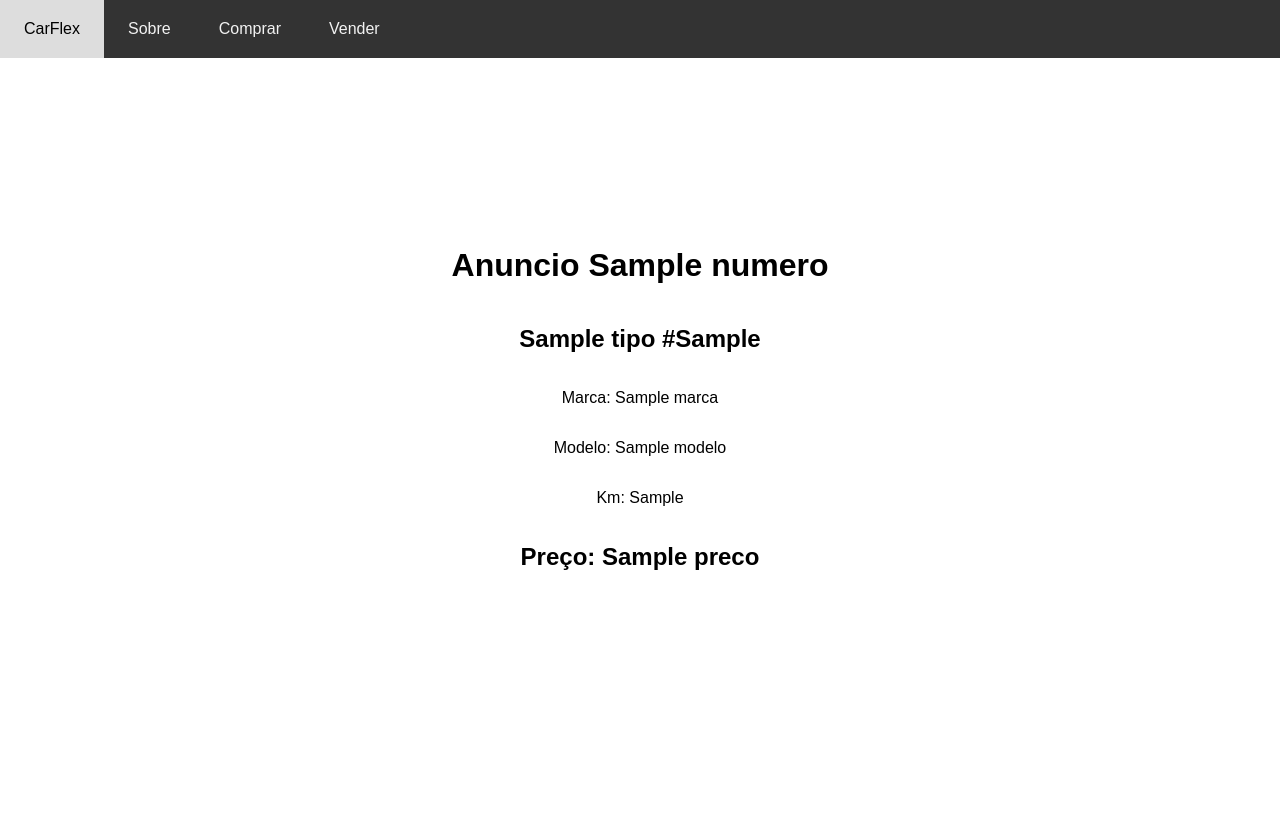
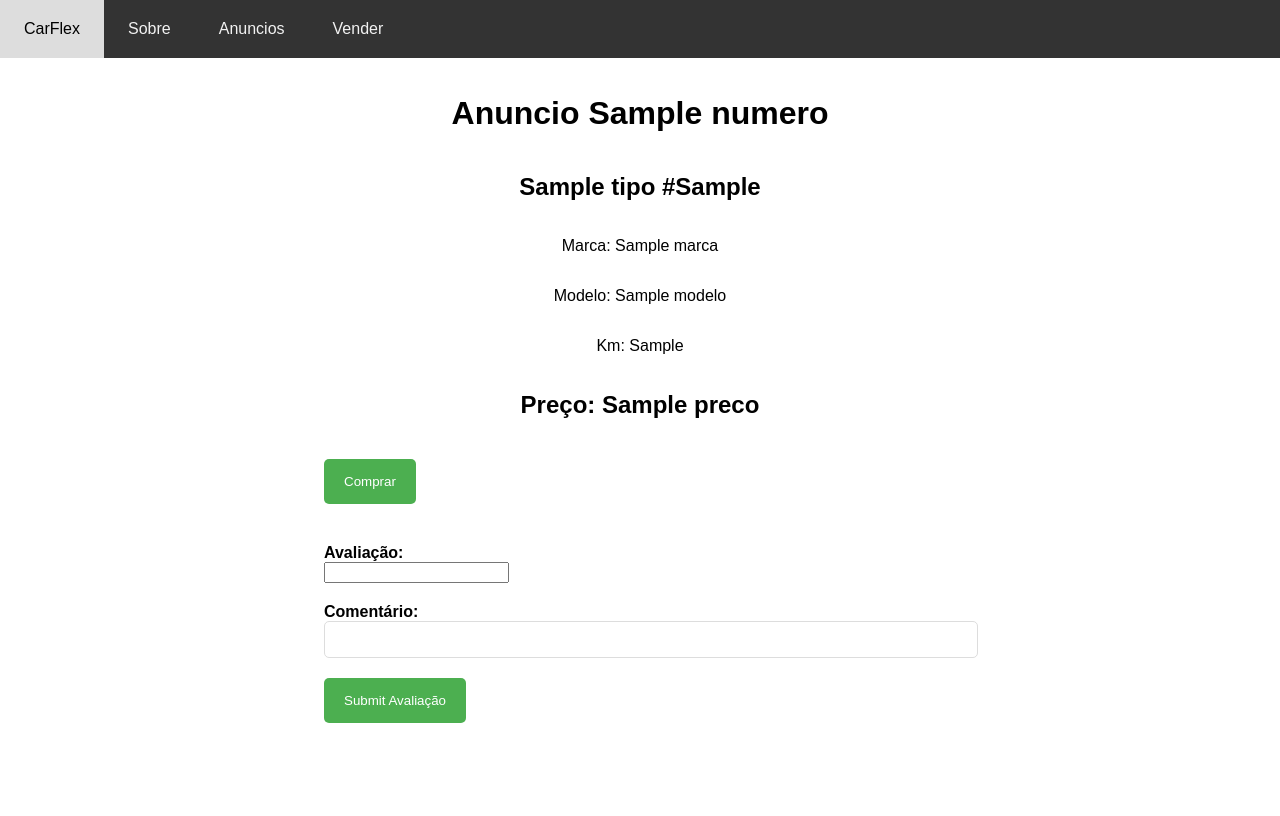
Before and after one commit to nuca19/carFlex, a Flask app: template app/templates/anuncio.html in a window 1280 px wide. Run offline with Flask 3, Linux system fonts and the light colour scheme; the template is opened without the code that fills it: most values are stand-ins (such as "Sample title", 1, 10 or a date in 2020).

Commit message:
comprar (avaliacoes n funciona ainda)

```diff
--- a/app/app.py
+++ b/app/app.py
@@ -102,10 +102,10 @@ def index():
         return render_template('login.html')
 
 
-@ app.route('/comprar')
-def comprar():
+@ app.route('/anuncios')
+def anuncios():
     if session['auth']:
-        return render_template('comprar.html')
+        return render_template('anuncios.html')
     else:
         return redirect('/')
 
@@ -192,7 +192,7 @@ def submitVenda():
     id_vendedor = session['userID']
 
     Anuncios.createAnuncioAutomovel(automovel, veiculo, preco, id_vendedor)
-    return redirect('/comprar')
+    return redirect('/anuncios')
 
 
 @ app.route('/submitAnuncioMotociclo', methods=['POST'])
@@ -211,17 +211,31 @@ def submitVendaMotociclo():
     id_vendedor = session['userID']
 
     Anuncios.createAnuncioMotociclo(motociclo, veiculo, preco, id_vendedor)
-    return redirect('/comprar')
+    return redirect('/anuncios')
 
 
-@ app.route('/comprar/<codigo>', methods=['GET'])
+@ app.route('/anuncios/<codigo>', methods=['GET'])
 def get_anuncio(codigo):
     anuncio = Anuncios.get_anuncio(codigo)
     print(anuncio)
     if anuncio is None:
-        return redirect('/comprar')
+        return redirect('/anuncios')
     return render_template('anuncio.html', anuncio=anuncio._asdict())
 
+@app.route('/comprarAnuncio/<numero>', methods=['POST'])
+def comprarAnuncio(numero):
+    id_comprador = session['userID']
+    print(numero)
+    numero = int(numero)
+    Anuncios.comprarAnuncio(numero, id_comprador)
+    return redirect('/anuncios')
+
+@app.route('/submitAvaliacao/<numero>', methods=['POST'])
+def submitAvaliacao(numero):
+    avaliacao = request.form['avaliacao']
+    comentario = request.form['comentario']
+    Anuncios.submitAvaliacao(numero, avaliacao, comentario)
+    return redirect('/anuncios')
 
 def create_connection_local(db_name):
     DRIVER_NAME = 'SQL Server Native Client 11.0'
--- a/app/templates/anuncio.html
+++ b/app/templates/anuncio.html
@@ -8,7 +8,7 @@
     <div id="navbar">
         <a href="/">CarFlex</a>
         <a href="/sobre">Sobre</a>
-        <a href="/comprar">Comprar</a>
+        <a href="/anuncios">Anuncios</a>
         <a href="/vender">Vender</a>
     </div>
 
@@ -19,6 +19,16 @@
         <p>Modelo: {{ anuncio.modelo }}</p>
         <p>Km: {{anuncio.km}} </p>
         <h2>Preço: {{anuncio.preco}}</h2>
+        <form action="/comprarAnuncio/{{anuncio.numero}}" method="post">
+            <button type="submit">Comprar</button>
+        </form>
+        <form id="avaliacaoForm" action="/submitAvaliacao/{numero}" method="post">
+            <label for="avaliacao">Avaliação:</label>
+            <input type="number" id="avaliacao" name="avaliacao" required>
+            <label for="comentario">Comentário:</label>
+            <input type="text" id="comentario" name="comentario" required>
+            <button type="submit">Submit Avaliação</button>
+        </form>
     </div>
 </body>
 </html>
--- a/app/templates/comprar.html
+++ b/app/templates/anuncios.html
@@ -8,7 +8,7 @@
           let cards = '<div style="display: flex; flex-wrap: wrap;">';
           data.forEach(item => {
           cards += `
-            <a href="/comprar/${item.codigo_veiculo}" style="text-decoration: none; color: inherit;">
+            <a href="/anuncios/${item.codigo_veiculo}" style="text-decoration: none; color: inherit;">
                 <div style="border: 1px solid #ccc; margin: 10px; padding: 10px; min-width: 300px;">
                 <h2>${item.marca} ${item.modelo}</h2>
                 <p>KM: ${item.km}</p>
@@ -34,7 +34,7 @@
 <div id="navbar">
     <a href="/">CarFlex</a>
     <a href="/sobre">Sobre</a>
-    <a href="/comprar">Comprar</a>
+    <a href="/anuncios">Anuncios</a>
     <a href="/vender">Vender</a>
   </div>
 <div class="content">
--- a/app/templates/index.html
+++ b/app/templates/index.html
@@ -22,7 +22,7 @@
 <div id="navbar">
     <a href="/">CarFlex</a>
     <a href="/sobre">Sobre</a>
-    <a href="/comprar">Comprar</a>
+    <a href="/anuncios">Anuncios</a>
     <a href="/vender">Vender</a>
     <a href="/logout">Logout</a>
   </div>
--- a/app/templates/login.html
+++ b/app/templates/login.html
@@ -5,7 +5,7 @@
 <div id="navbar">
     <a href="/">CarFlex</a>
     <a href="/sobre">Sobre</a>
-    <a href="/comprar">Comprar</a>
+    <a href="/anuncios">Anuncios</a>
     <a href="/vender">Vender</a>
     <a href="/register">Register</a>
 </div>
--- a/app/templates/register.html
+++ b/app/templates/register.html
@@ -8,7 +8,7 @@
     <div id="navbar">
         <a href="/">CarFlex</a>
         <a href="/sobre">Sobre</a>
-        <a href="/comprar">Comprar</a>
+        <a href="/anuncios">Anuncios</a>
         <a href="/vender">Vender</a>
     </div>
     <div class="container">
--- a/app/templates/sobre.html
+++ b/app/templates/sobre.html
@@ -5,7 +5,7 @@
 <div id="navbar">
     <a href="/">CarFlex</a>
     <a href="/sobre">Sobre</a>
-    <a href="/comprar">Comprar</a>
+    <a href="/anuncios">Anuncios</a>
     <a href="/vender">Vender</a>
   </div>
 <div class="content">
--- a/app/templates/vender.html
+++ b/app/templates/vender.html
@@ -21,7 +21,7 @@ function switchForms() {
 <div id="navbar">
     <a href="/">CarFlex</a>
     <a href="/sobre">Sobre</a>
-    <a href="/comprar">Comprar</a>
+    <a href="/anuncios">Anuncios</a>
     <a href="/vender">Vender</a>
   </div>
 
--- a/other/procedures.sql
+++ b/other/procedures.sql
@@ -23,3 +23,21 @@ AS
     END;
 
     EXEC remove_anuncio @codigo_veiculo = 'codigo_veiculo';
+
+
+CREATE PROCEDURE anuncios_nao_vendidos
+AS
+    BEGIN
+        SELECT Veiculo.codigo, numero, marca, modelo, km, preco
+        FROM (SELECT * FROM Anuncio_venda WHERE numero NOT IN (SELECT num_venda FROM Compra))
+        AS anuncios_nao_vendidos JOIN (Veiculo JOIN Automovel ON Veiculo.codigo=Automovel.codigo)
+        ON anuncios_nao_vendidos.codigo_veiculo = Veiculo.codigo
+        UNION ALL
+        SELECT Veiculo.codigo, numero, marca, modelo, km, preco
+        FROM (SELECT * FROM Anuncio_venda WHERE numero NOT IN (SELECT num_venda FROM Compra))
+        AS anuncios_nao_vendidos JOIN (Veiculo JOIN Motociclo ON Veiculo.codigo=Motociclo.codigo)
+        ON anuncios_nao_vendidos.codigo_veiculo = Veiculo.codigo;
+
+    END;
+
+EXEC anuncios_nao_vendidos;
```
Also changed, not shown: app/persistence/Anuncios.py (+22 -13 lines).
